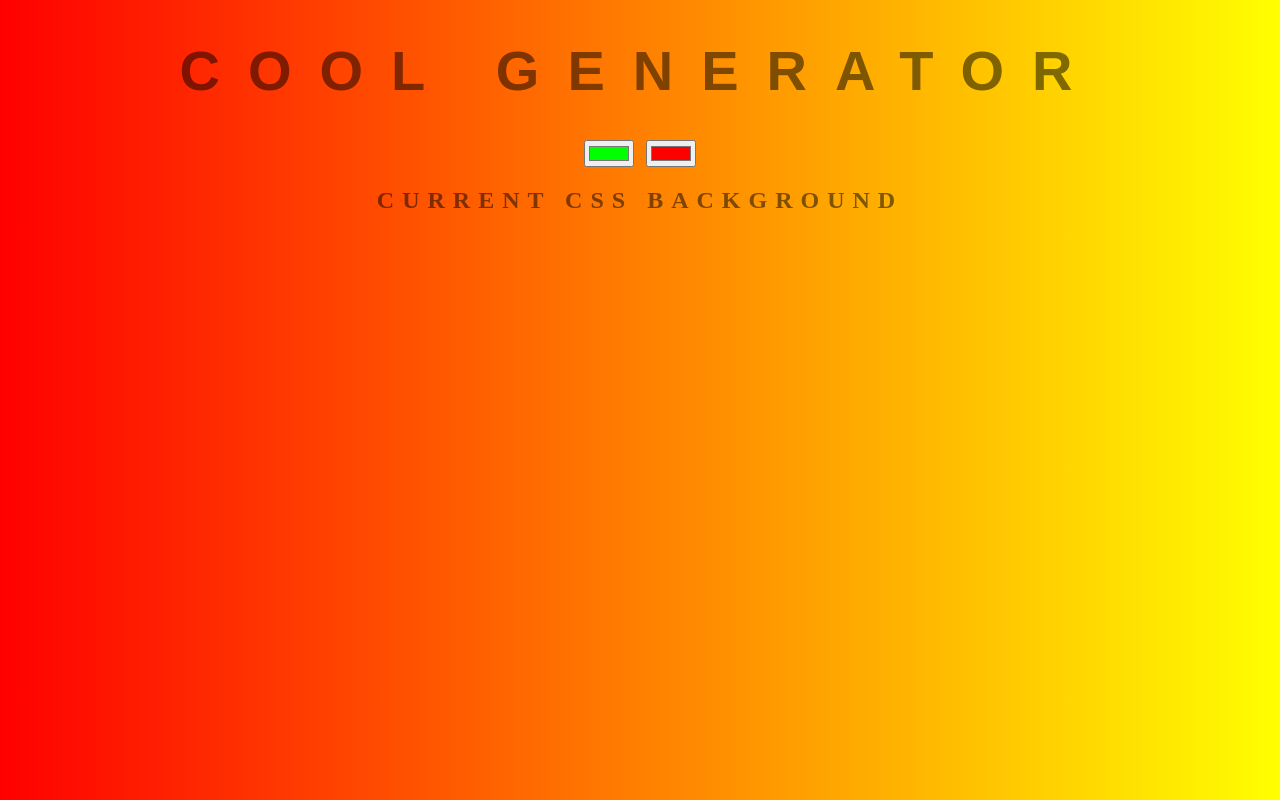
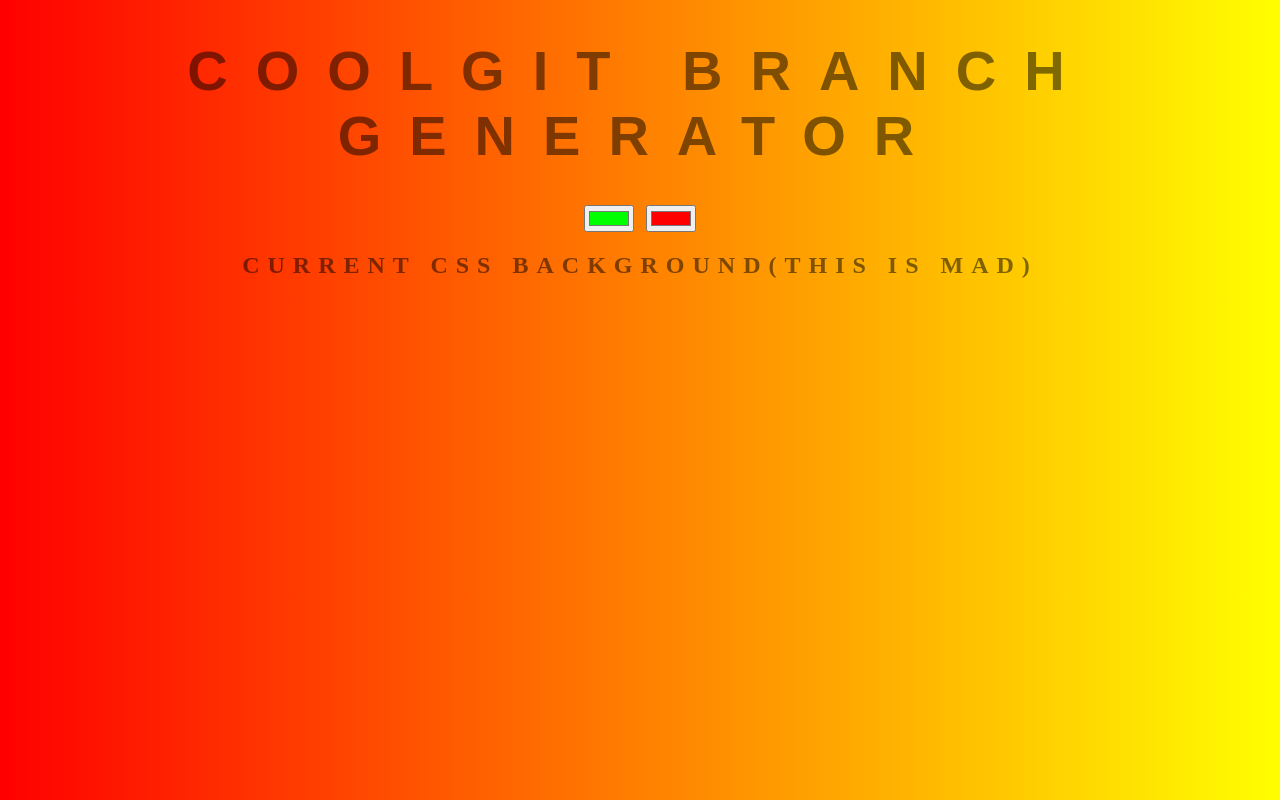
Before and after one commit to GoblinDykes/background-generator, a plain HTML site: page index.html in a window 1280 px wide. Drawn offline with Linux system fonts and the light colour scheme.

Commit message:
changing text

```diff
--- a/index.html
+++ b/index.html
@@ -5,10 +5,10 @@
 	<link rel="stylesheet" type="text/css" href="style.css">
 </head>
 <body id="gradient ">
-	<h1>Cool Generator</h1>
+	<h1>Coolgit branch Generator</h1>
 	<input class="color1" type="color" name="color1" value="#00ff00">
 	<input class="color2" type="color" name="color2" value="#ff0000">
-	<h2>Current CSS Background</h2>
+	<h2>Current CSS Background(this is mad)</h2>
 	<h3></h3>
 	<script type="text/javascript" src="script.js"></script>
 
```
